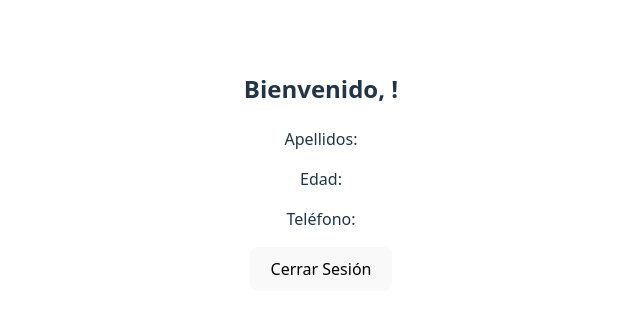
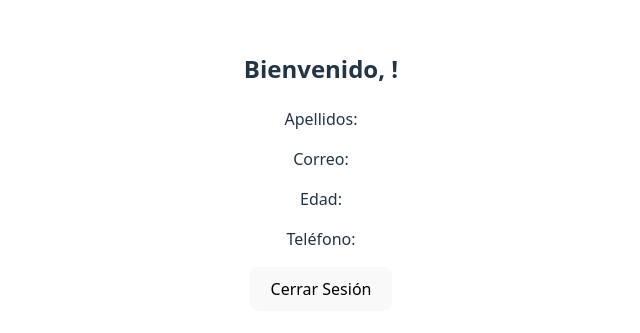
Before and after one commit to FREDYCATARINO/FormularioRegistroYup, a React (Vite) app in the folder FormularioRegistroYup/: page /bienvenida in a window 1280 px wide. Shown: the part 229-562 px from the top of the page, without its empty margins (319-959 px from the left). Built offline with nearby package versions, Linux system fonts and the light colour scheme.

Commit message:
Agrego vista del correo

```diff
--- a/FormularioRegistroYup/src/components/Bienvenida.jsx
+++ b/FormularioRegistroYup/src/components/Bienvenida.jsx
@@ -10,6 +10,7 @@ export default function Bienvenida() {
     <div className="bienvenida-container">
       <h2>Bienvenido, {usuario?.nombre}!</h2>
       <p>Apellidos: {usuario?.apellidos}</p>
+      <p>Correo: {usuario?.correo}</p>
       <p>Edad: {usuario?.edad}</p>
       <p>Teléfono: {usuario?.telefono}</p>
       <button onClick={() => navigate("/")}>Cerrar Sesión</button>
```
